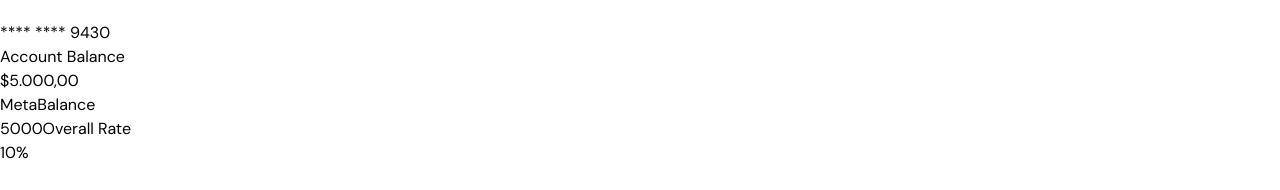
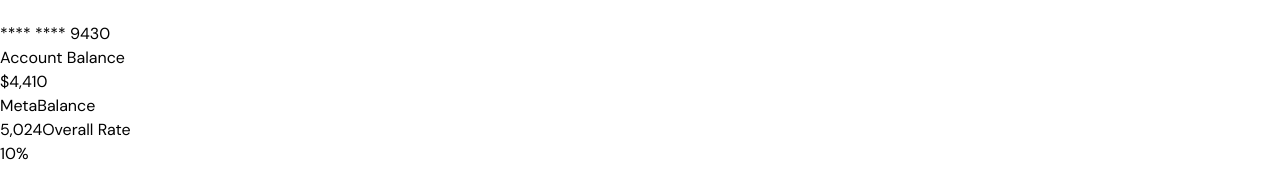
Before and after one commit to 22michelle/Frontend-Bora-2, a Next.js app: page / in a window 1280 px wide. Shown: the part 3365-3555 px from the top of the page. Built offline with nearby package versions, Linux system fonts and the light colour scheme.

Commit message:
Update Styles

```diff
--- a/src/app/components/ContactUs.tsx
+++ b/src/app/components/ContactUs.tsx
@@ -125,7 +125,9 @@
           <FontAwesomeIcon icon={faClock} className="mr-2 text-blue-600" />
           <span className="text-gray-700 font-medium">Mon-Fri: 9am - 6pm</span>
          </div>
+
           </div>
+
           </div>
 
           {/* Form */}
--- a/src/app/components/Hero.tsx
+++ b/src/app/components/Hero.tsx
@@ -2,18 +2,56 @@
 import ArrowIcon from "@/app/public/assets/arrow-right.svg";
 import Network from "@/app/public/assets/network.svg";
 import Chip from "@/app/public/assets/chip-credit.svg";
-import React, { useState } from 'react';
+import React, { useEffect, useState } from "react";
 import { motion } from "framer-motion";
 import Link from "next/link";
-import Image from "next/image";
-import Logo from "@/app/public/assets/Logo2.png"
 
 export const Hero = () => {
+  const [balance, setBalance] = useState(4325);
+  const metaBalance = 5024;
+  const [isIlluminated, setIlluminated] = useState(false);
+  const [hasMounted, setHasMounted] = useState(false); // State for checking if the component is mounted
+
+  useEffect(() => {
+    setHasMounted(true); // Set to true when the component is mounted
+
+    let intervalId: NodeJS.Timeout;
+
+    const cycleAnimation = () => {
+      setIlluminated(false);
+      setBalance(4325);
+
+      intervalId = setInterval(() => {
+        setBalance((prev) => {
+          const increment = Math.floor(Math.random() * 6) + 4;
+          if (prev + increment < metaBalance) {
+            return prev + increment;
+          } else {
+            clearInterval(intervalId);
+            setBalance(metaBalance);
+            setIlluminated(true);
+            setTimeout(() => {
+              cycleAnimation();
+            }, 4000);
+            return metaBalance;
+          }
+        });
+      }, 500);
+    };
+
+    cycleAnimation();
+
+    return () => clearInterval(intervalId);
+  }, []);
+
+  if (!hasMounted) {
+    return null;
+  }
+
   return (
     <section className="pt-8 pb-20 bg-[radial-gradient(ellipse_at_bottom_left,#183EC2,#EAEEFE_66%)]">
       <div className="container">
         <div className="md:flex md:items-start">
-          {/* Banner */}
           <div className="md:w-[478px]">
             <div className="text-sm inline-flex border border-[#222]/10 px-3 py-1 rounded-lg tracking-tight">
               Version is here
@@ -37,20 +75,10 @@
               </Link>
             </div>
           </div>
-          {/* End Banner */}
 
-          {/* Credit Card */}
           <div className="mt-[100px] md:mt-0 md:w-1/2 md:pl-10 relative">
             <motion.div
               className="max-w-xs mx-auto bg-gradient-to-r from-[#010D3E] to-[#001E80] rounded-lg shadow-lg p-6 relative overflow-hidden"
-        initial={{ y: -20 }} // Start slightly above
-        animate={{ y: [0, -4, 0] }} // Bounce effect
-        transition={{
-          duration: 0.5,
-          ease: "easeInOut",
-          repeat: Infinity, // Repeat the bounce indefinitely
-          repeatType: "loop", // Loop the animation
-        }}
             >
               <div className="absolute inset-0 rounded-lg shadow-lg blur-md opacity-30 bg-black"></div>
               <div className="flex justify-end items-center relative z-10">
@@ -58,9 +86,7 @@
               </div>
               <div className="relative z-10">
                 <div className="absolute h-8 w-10 bg-white rounded flex items-center justify-center">
-            {/* Chip */}
-            <Chip className="" alt="Chip" />
-            <span className="text-xs font-bold"></span>
+                  <Chip alt="Chip" />
                 </div>
                 <br />
                 <div className="mt-4">
@@ -68,15 +94,25 @@
                     **** **** 9430
                   </span>
                   <h1 className="text-white">Account Balance</h1>
-            <span className="text-white">$5.000,00</span>
+                  <motion.span
+                    className={`text-white ${isIlluminated ? "illuminated" : ""}`}
+                  >
+                    ${balance.toLocaleString()}
+                  </motion.span>
                 </div>
                 <div className="mt-4">
                   <div className="flex justify-between items-center mt-1">
-              <span className="text-white">MetaBalance
+                    <span className="text-white">
+                      MetaBalance
                       <br />
-                5000
+                      <motion.span
+                        className={`text-white ${isIlluminated ? "illuminated" : ""}`}
+                      >
+                        {metaBalance.toLocaleString()}
+                      </motion.span>
                     </span>
-              <span className="text-white">Overall Rate
+                    <span className="text-white">
+                      Overall Rate
                       <br />
                       10%
                     </span>
@@ -88,7 +124,6 @@
               </div>
             </motion.div>
           </div>
-          {/* End Credit Card */}
         </div>
       </div>
     </section>
--- a/src/app/globals.css
+++ b/src/app/globals.css
@@ -126,3 +126,18 @@
   .slider-label {
     @apply absolute top-0 flex justify-between text-xs text-gray-600 w-full;
   }
+
+  .illuminated {
+    animation: glow 0.5s ease-in-out infinite alternate;
+  }
+
+  @keyframes glow {
+    from {
+      color: #ffffff; /* Blanco */
+      text-shadow: 0 0 10px #ffffff, 0 0 20px #ffffff, 0 0 30px #ffffff;
+    }
+    to {
+      color: rgba(0, 30, 128, 0.09); /* Gris transparente */
+      text-shadow: 0 0 20px rgba(192, 192, 192, 0.5), 0 0 30px rgba(192, 192, 192, 0.5), 0 0 40px rgba(192, 192, 192, 0.5); /* Sombra gris */
+    }
+  }
```
Lines whose indentation alone changed are shown as unchanged.
